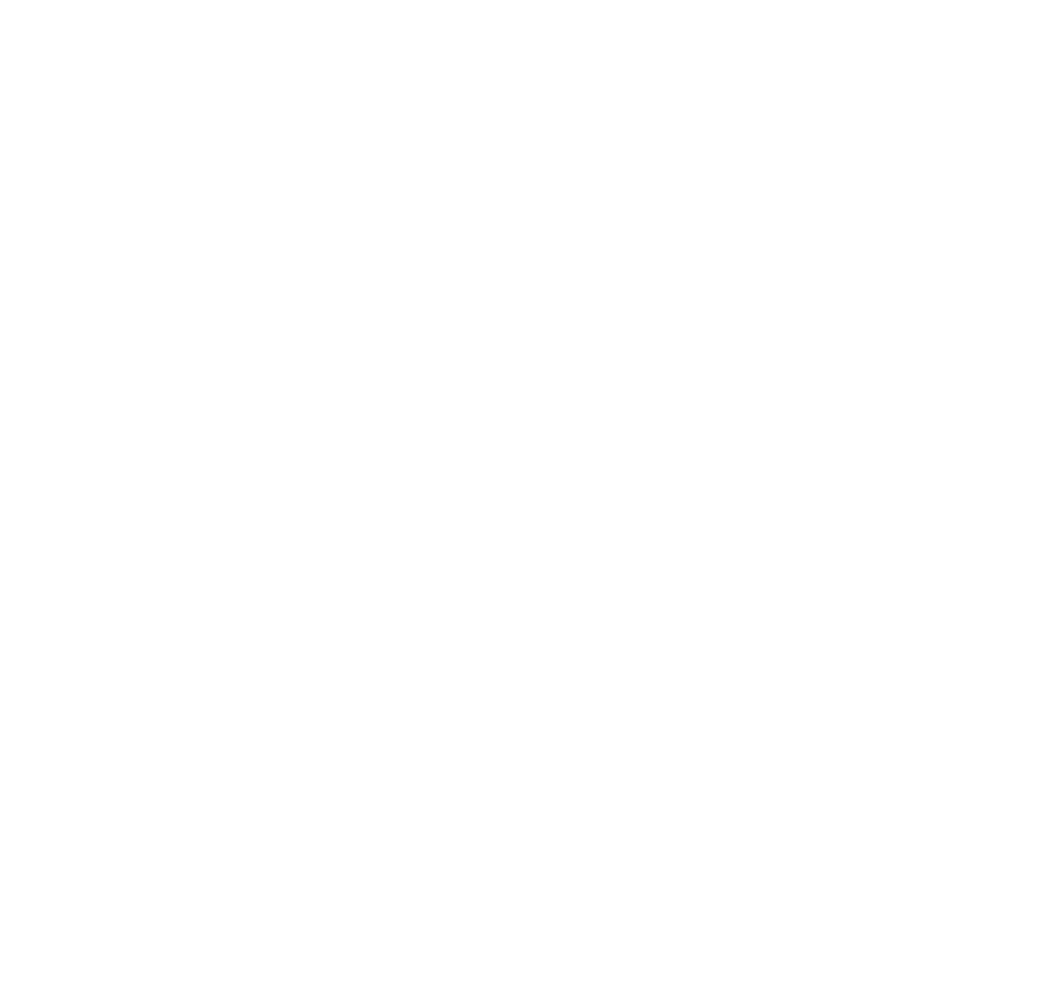
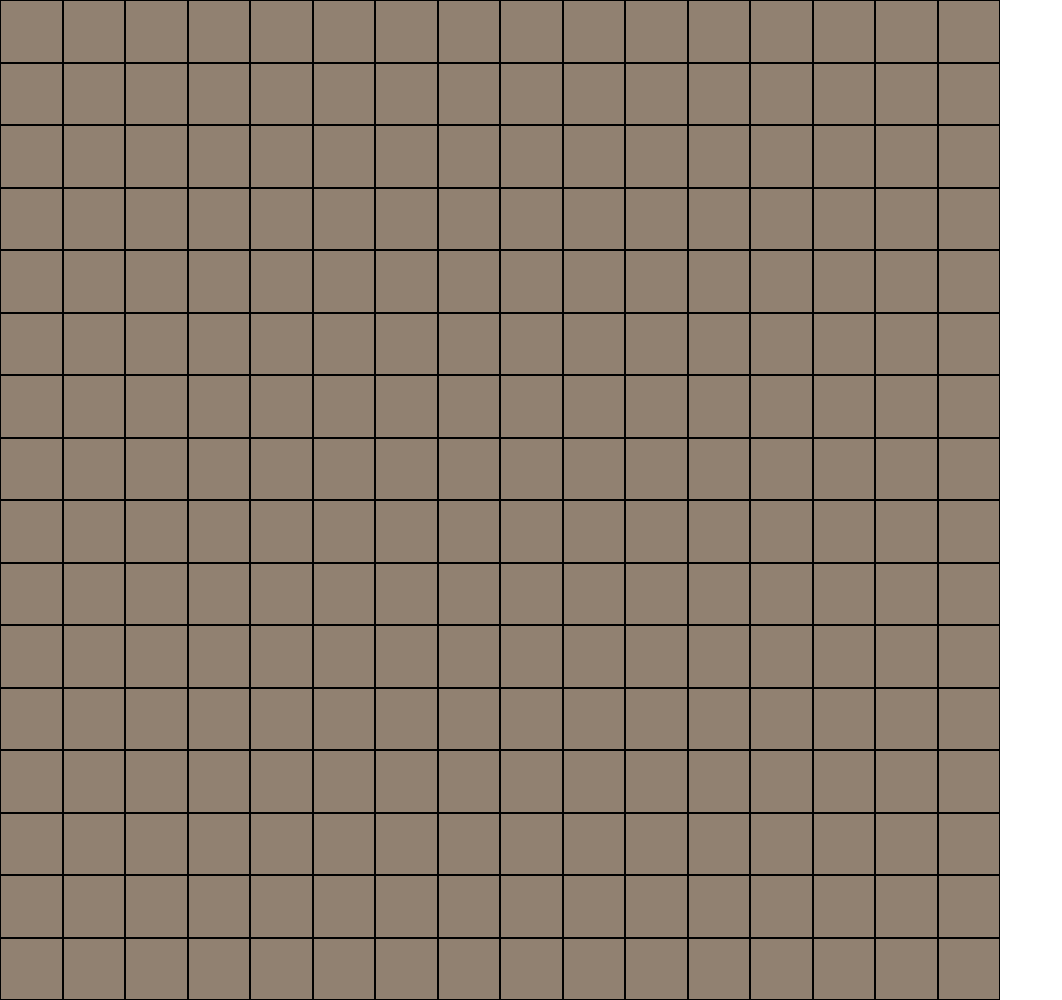
Before and after one commit to Parv4th1/etch-a-sketch, a plain HTML site: page index.html in a window 1280 px wide. Shown: the whole page, without its empty margins (0-1062 px from the left). Before the commit the page ends 800 px from the top, so only its background shows below. Drawn offline with Linux system fonts and the light colour scheme.

Commit message:
Added makeGrid function, Added style.css

```diff
--- a/etch-a-sketch.js
+++ b/etch-a-sketch.js
@@ -0,0 +1,19 @@
+let gridContainer = document.querySelector(".grid-container");
+if(gridContainer)
+{
+    alert("Hey I exit")
+}
+function makeGrid(n)
+{
+    let wnh = 1000.0/n;
+    for(let i=0; i<n*n; i++)
+    {
+        let gridBox = document.createElement('div');
+        gridBox.classList.add("grid-box");
+        gridBox.style.height = wnh+"px";
+        gridBox.style.width = wnh+"px";
+        gridBox.style.backgroundColor = "#918171";
+        gridContainer.appendChild(gridBox);
+    }
+}
+window.onload = ()=>makeGrid(16);
--- a/index.html
+++ b/index.html
@@ -4,10 +4,12 @@
     <meta charset="UTF-8">
     <meta name="viewport" content="width=device-width, initial-scale=1.0">
     <title>Etch-A-Sketch</title>
+    <link rel="stylesheet" href="style.css">
 </head>
 <body>
     <div class="grid-container">
         <!-- Filled with a grid of divs using js -->
     </div>
+    <script src="etch-a-sketch.js"></script>
 </body>
 </html>
--- /dev/null
+++ b/style.css
@@ -0,0 +1,19 @@
+*
+{
+    margin: 0;
+    padding: 0;
+    box-sizing: border-box;
+}
+
+.grid-box
+{
+    height: 500px;
+    border: 1px solid #000;
+}
+.grid-container
+{
+    height: 1000px;
+    width: 1000px;
+    display: flex;
+    flex-wrap: wrap;
+}
```
